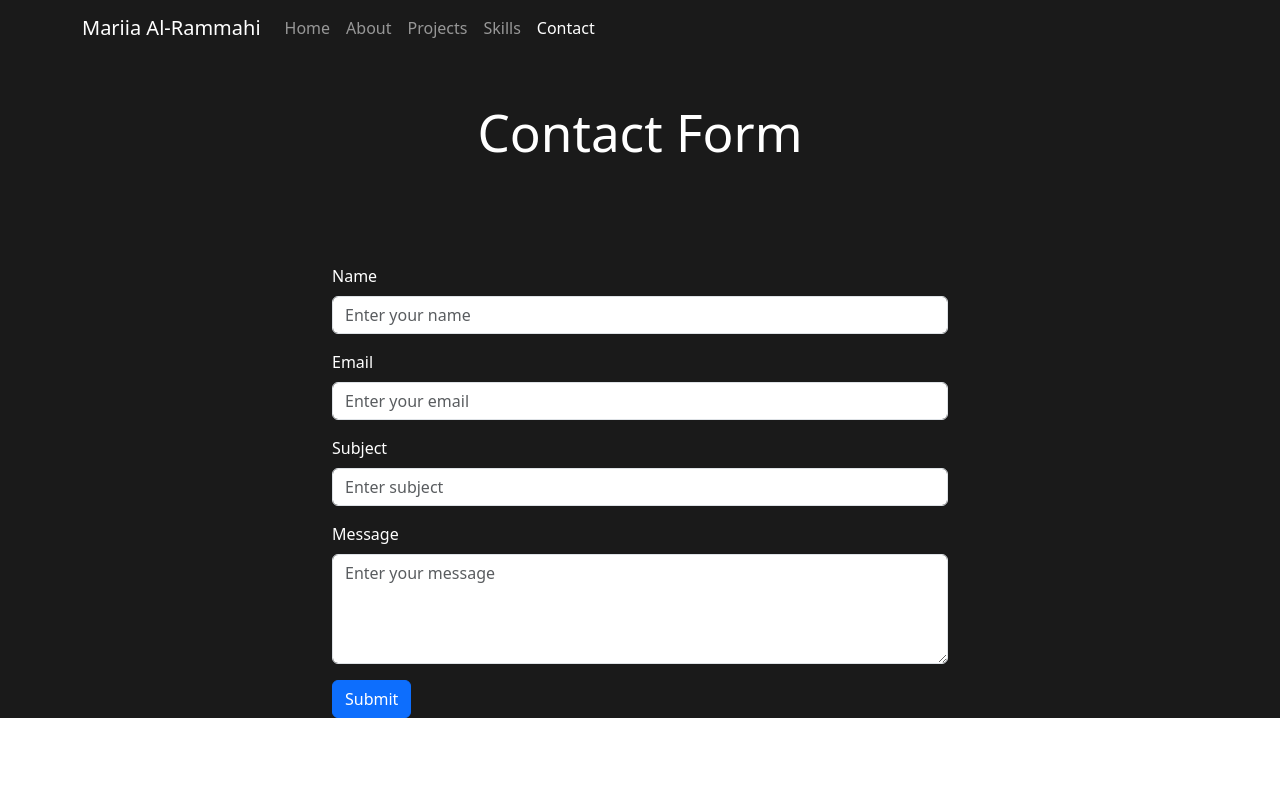
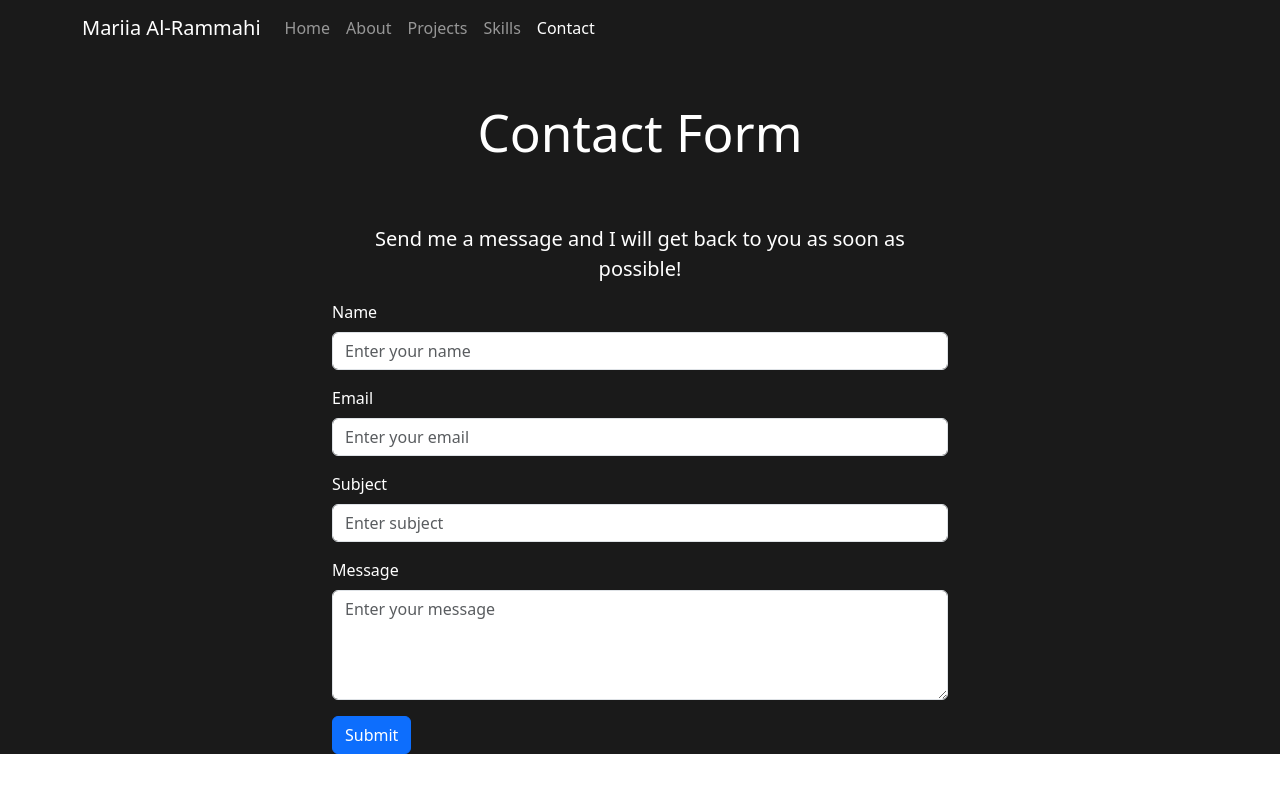
Before and after one commit to alrammahi-mariia/portfolio-drupal-react, a React (Vite) app: page /contact in a window 1280 px wide. Shown: the top 792 px of the page. Built offline with nearby package versions, Linux system fonts and the light colour scheme.

Commit message:
added progress bars to skills component and updated skills content on drupal to render skill level from Drupal

```diff
--- a/src/components/Contact.jsx
+++ b/src/components/Contact.jsx
@@ -25,9 +25,12 @@ const Contact = () => {
       <div className="d-flex justify-content-center my-5">
         <h1>Contact Form</h1>
       </div>
-      <Container className="mt-5">
+      <Container className="mt-2 w-50">
         <Row className="justify-content-center">
-          <Col xs={12} md={8} lg={6}>
+          <Col>
+            <p className="lead text-center">
+              Send me a message and I will get back to you as soon as possible!
+            </p>
             <Form onSubmit={handleSubmit}>
               <Form.Group controlId="formName" className="mb-3">
                 <Form.Label>Name</Form.Label>
--- a/src/components/Projects.jsx
+++ b/src/components/Projects.jsx
@@ -45,7 +45,7 @@ const Projects = () => {
           {content ? (
             content.map((item) => (
               <Col className="mt-5" key={item.id}>
-                <Card className="h-100" bg="dark" text="light" border="dark">
+                <Card className="h-100" bg="dark" text="light" border="muted">
                   <div>
                     {projectImages[item.id] ? (
                       <Card.Img
@@ -64,13 +64,13 @@ const Projects = () => {
                       <p>No screenshot available</p>
                     )}
                   </div>
-                  <Card.Body className="d-flex flex-column">
+                  <Card.Body className="d-flex flex-column justify-content-center align-items-center">
                     <Card.Title>{item.attributes.title}</Card.Title>
                     <Button
                       href={`${item.attributes.field_github_link.uri}`}
+                      size="lg"
                       variant="light"
-                      size="lg"
-                      className="w-50"
+                      className="w-30 mt-3"
                     >
                       <i className="bi bi-github"></i>{" "}
                       {item.attributes.field_github_link.title}
--- a/src/components/Skills.jsx
+++ b/src/components/Skills.jsx
@@ -1,5 +1,6 @@
 import { useEffect, useState } from "react";
 import { fetchContent } from "../services/api";
+import { Container, ProgressBar } from "react-bootstrap";
 
 const Skills = () => {
   const [content, setContent] = useState(null);
@@ -12,17 +13,24 @@ const Skills = () => {
 
   return (
     <div>
+      <div className="d-flex justify-content-center my-5">
         <h1>Skills</h1>
+      </div>
+      <Container className="w-50">
         {content &&
           content.map((item) => {
             return (
+              <>
+                <ProgressBar now={item.attributes.field_level} animated />
                 <div
                   dangerouslySetInnerHTML={{
                     __html: item.attributes.body.value,
                   }}
                 />
+              </>
             );
           })}
+      </Container>
     </div>
   );
 };
```
Lines whose indentation alone changed are shown as unchanged.
